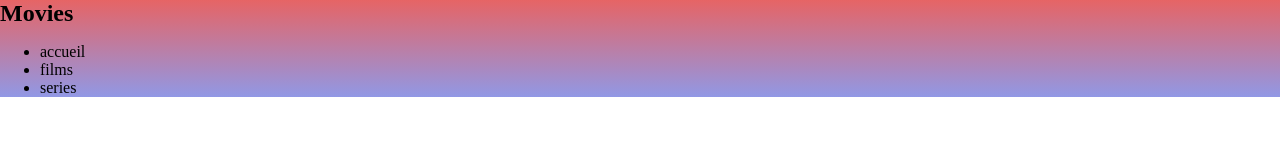
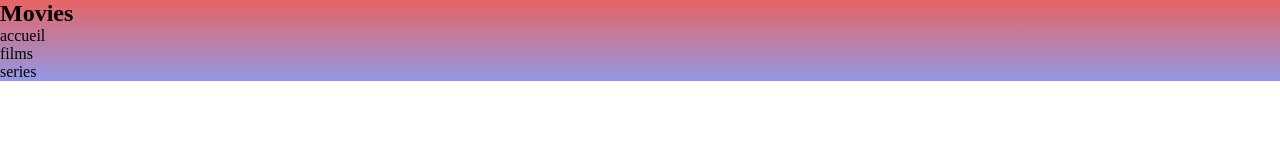
Before and after one commit to sarkou/movies, a plain HTML site: page index.html in a window 1280 px wide. Shown: the top 160 px of the page. Drawn offline with Linux system fonts and the light colour scheme.

Commit message:
index header 2

```diff
--- a/css/styles.css
+++ b/css/styles.css
@@ -1,8 +1,11 @@
-body,h1{
-    margin: 0 0;
+*{
+    margin: 0;
+    padding:0;
+
+    box-sizing: border-box;
 
 }
-header{
+.header{
     width: 100rem;
 
 
```
